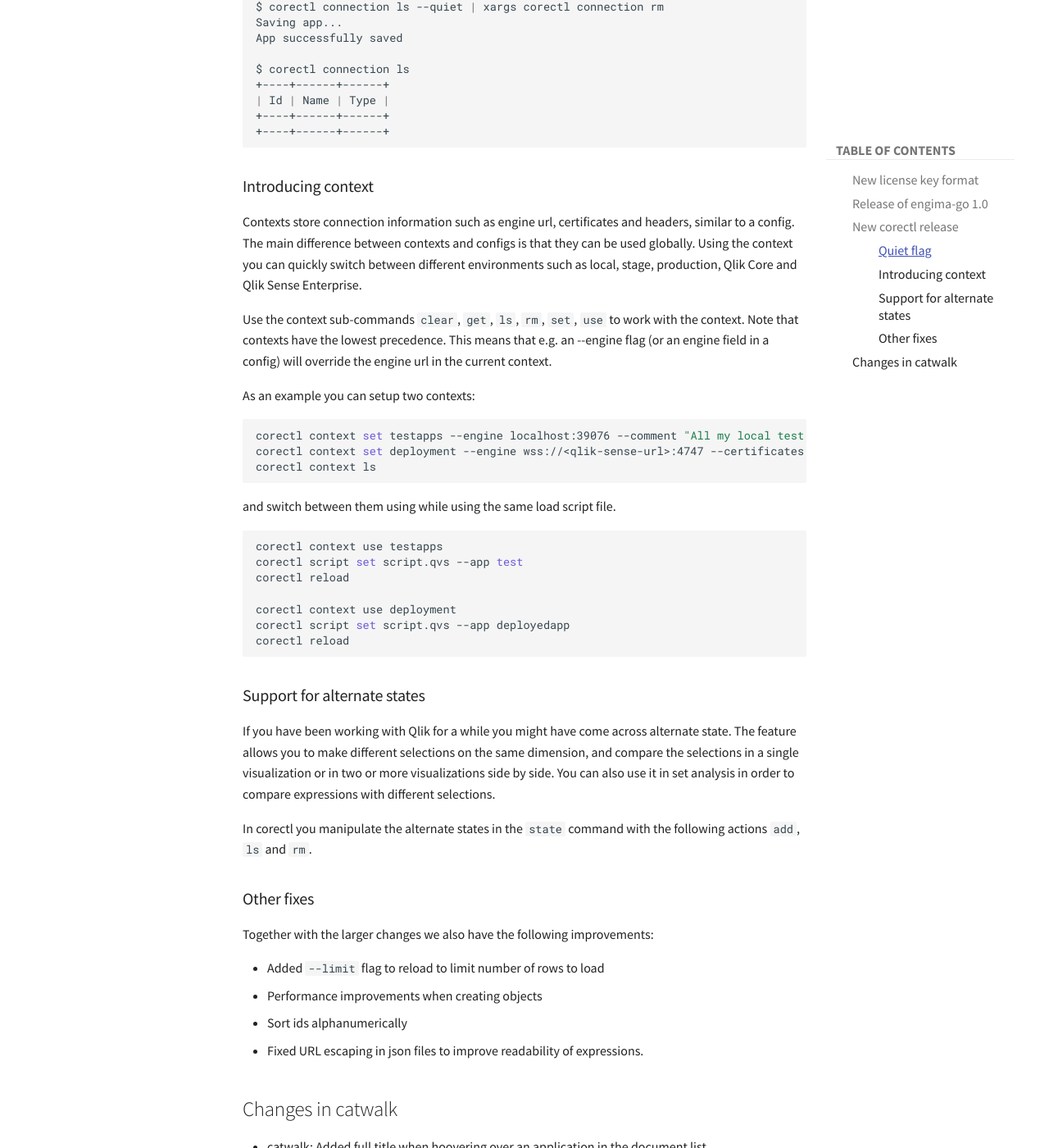
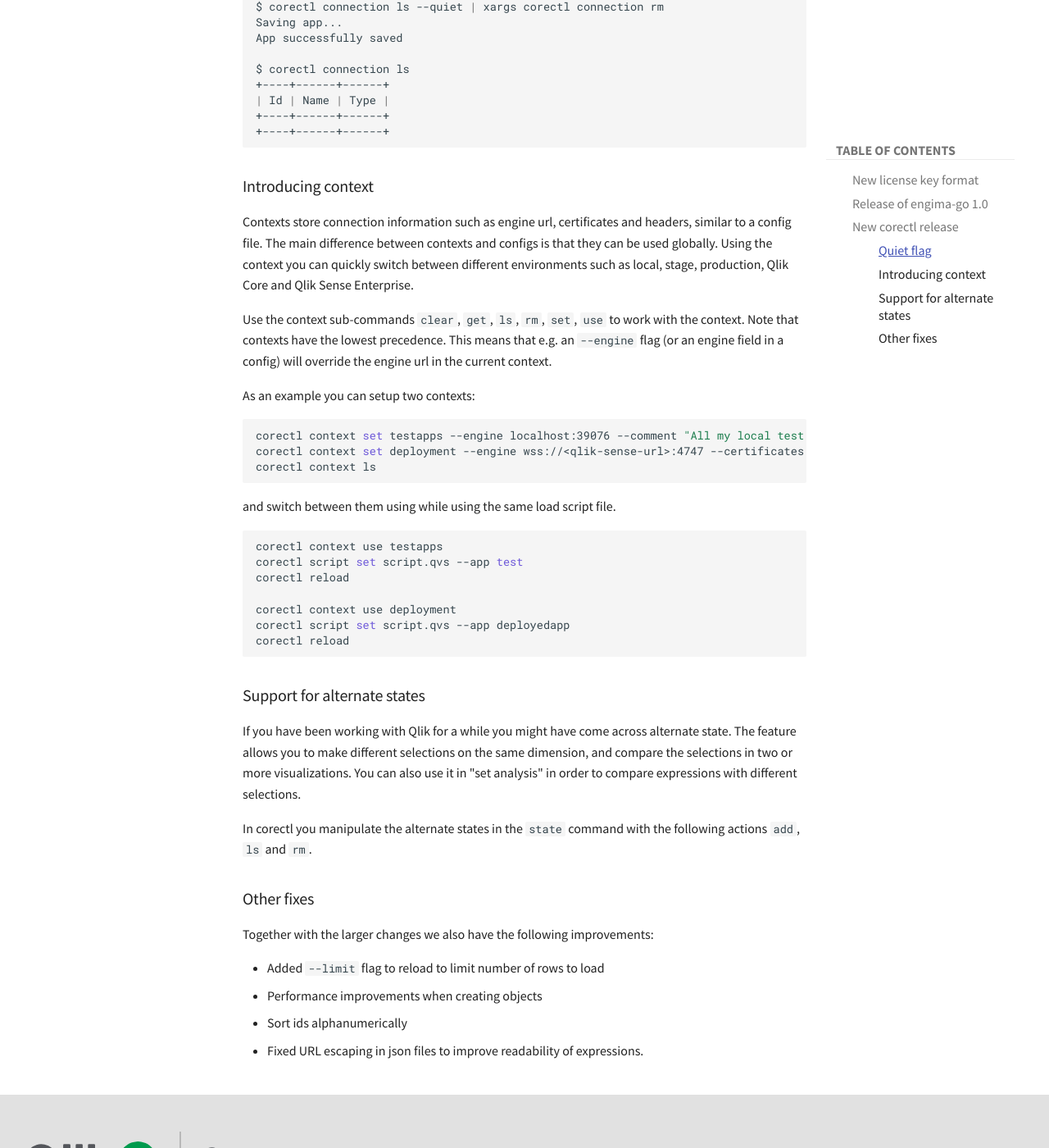
Before and after one commit to qlik-oss/core-website, an MkDocs documentation site: the page built from docs/updates/2019-09.md, in a window 1280 px wide and 1400 px high, scrolled down 1439 px. Shown: the whole window at 82% size. Built offline with MkDocs 1.6.1 and Material for MkDocs 9.7.7, drawn with Linux system fonts in a browser that asks for light colours; nearby versions of some CDN libraries; some of the changed text lies outside the part shown.

Commit message:
Review fixes

```diff
--- a/docs/updates/2019-09.md
+++ b/docs/updates/2019-09.md
@@ -64,12 +64,12 @@
 
 ### Introducing context
 
-Contexts store connection information such as engine url, certificates and headers, similar to a config. The main
+Contexts store connection information such as engine url, certificates and headers, similar to a config file. The main
 difference between contexts and configs is that they can be used globally. Using the context you can quickly switch
 between different environments such as local, stage, production, Qlik Core and Qlik Sense Enterprise.
 
 Use the context sub-commands `clear`, `get`, `ls`, `rm`, `set`, `use` to work with the context. Note that contexts have
-the lowest precedence. This means that e.g. an --engine flag (or an engine field in a config) will override the engine
+the lowest precedence. This means that e.g. an `--engine` flag (or an engine field in a config) will override the engine
 url in the current context.
 
 As an example you can setup two contexts:
@@ -95,9 +95,8 @@
 ### Support for alternate states
 
 If you have been working with Qlik for a while you might have come across alternate state. The feature allows you to
-make different selections on the same dimension, and compare the selections in a single visualization or in two or more
-visualizations side by side. You can also use it in set analysis in order to compare expressions with different
-selections.
+make different selections on the same dimension, and compare the selections in two or more visualizations. You can also
+use it in "set analysis" in order to compare expressions with different selections.
 
 In corectl you manipulate the alternate states in the `state` command with the following actions `add`, `ls` and `rm`.
 
@@ -109,8 +108,3 @@
 * Performance improvements when creating objects
 * Sort ids alphanumerically
 * Fixed URL escaping in json files to improve readability of expressions.
-
-## Changes in catwalk
-
-* catwalk: Added full title when hoovering over an application in the document list.
-* catwalk: Added information about supported browsers. Firefox is now fully supported.
```
Also changed, not shown: other parts of docs/updates/2019-09.md (+2 -2 lines).
